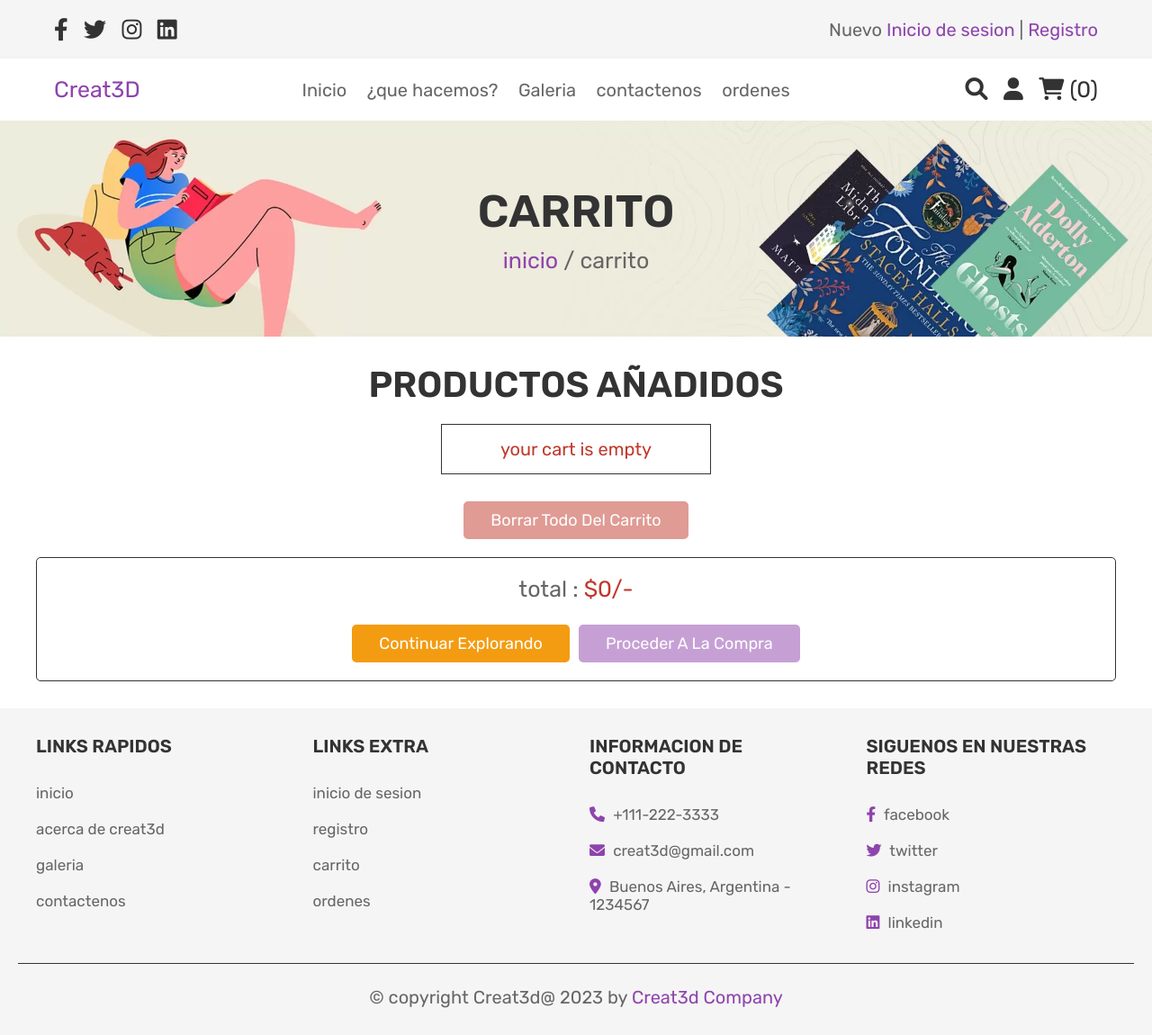
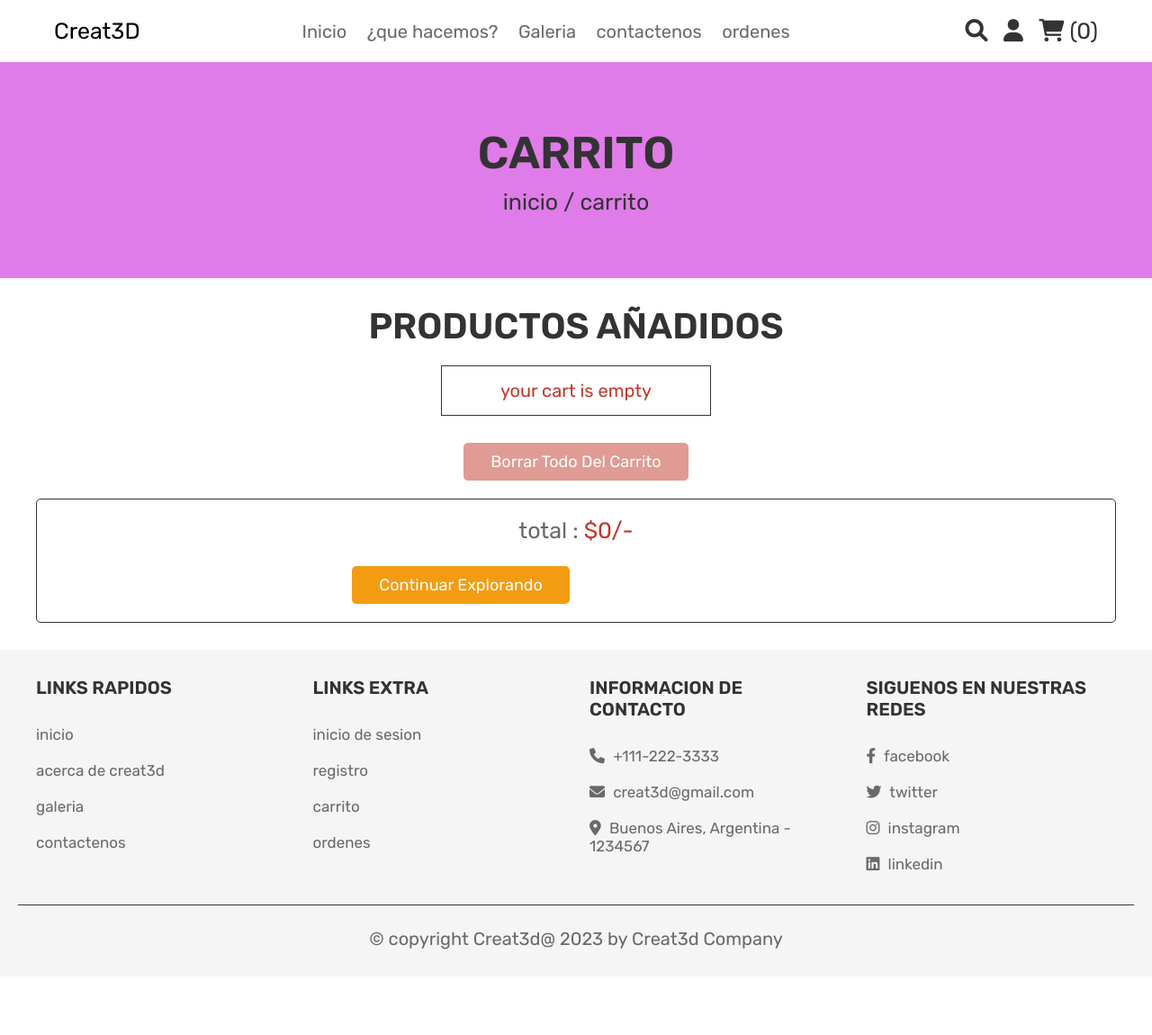
Before and after one commit to UnaSombraaa/Proyecto_Creat3d-FINAL-, a PHP site: page /cart.php in a window 1280 px wide. Shown: the whole page at 90% size. After the commit the page ends 1055 px from the top, so only its background shows below. Run offline with PHP 8.4, Linux system fonts and the light colour scheme; the visitor is signed in with stand-in values (Sample User, id 1); data that the repository does not hold is empty.

Commit message:
cambios 2.0

```diff
--- a/project/css/style.css
+++ b/project/css/style.css
@@ -1,12 +1,12 @@
 @import url('https://fonts.googleapis.com/css2?family=Rubik:wght@300;400;500;600&display=swap');
 
 :root{
-   --purple:#8e44ad;
+
    --red:#c0392b;
    --orange:#f39c12;
    --black:#333;
    --white:#fff;
-   --light-color:#666;
+   --light-color:#696969;
    --light-white:#ccc;
    --light-bg:#f5f5f5;
    --border:.1rem solid var(--black);
@@ -24,7 +24,7 @@
 
 *::selection{
    background-color: var(--purple);
-   color:var(--white);
+   color:var(--light-bg);
 }
 
 *::-webkit-scrollbar{
@@ -140,7 +140,7 @@
    align-items: center;
    justify-content: center;
    gap:1rem;
-   background: url(../images/heading-bg.webp) no-repeat;
+   background: rgb(224, 124, 233)no-repeat;
    background-size: cover;
    background-position: center;
    text-align: center;
@@ -154,7 +154,7 @@
 
 .heading p{
    font-size: 2.5rem;
-   color:var(--light-color);
+   color:var(--black);
 }
 
 .heading p a{
@@ -342,10 +342,10 @@
 .header .header-2 .flex .user-box .delete-btn{
    margin-top: 0;
 }
-
+/* Cambio fondo del inicio */
 .home{
    min-height: 70vh;
-   background:linear-gradient(rgba(0,0,0,.7), rgba(0,0,0,.7)), url(../images/home-bg.jpg) no-repeat;
+   background:linear-gradient(rgba(0,0,0,.7), rgba(0,0,0,.7)), url(../images/fondoAlternativo.webp) no-repeat;
    background-size: cover;
    background-position: center;
    display: flex;
--- a/project/header.php
+++ b/project/header.php
@@ -12,19 +12,6 @@
 ?>
 
 <header class="header">
-
-   <div class="header-1">
-      <div class="flex">
-         <div class="share">
-            <a href="#" class="fab fa-facebook-f"></a>
-            <a href="#" class="fab fa-twitter"></a>
-            <a href="#" class="fab fa-instagram"></a>
-            <a href="#" class="fab fa-linkedin"></a>
-         </div>
-         <p> Nuevo <a href="login.php">Inicio de sesion</a> | <a href="register.php">Registro</a> </p>
-      </div>
-   </div>
-
    <div class="header-2">
       <div class="flex">
          <a href="home.php" class="logo">Creat3D</a>
```
Also changed, not shown: project/home.php (+6 -34 lines), project/images/fondoAlternativo.webp (added), project/images/fondo_ciudad.webp (added).
